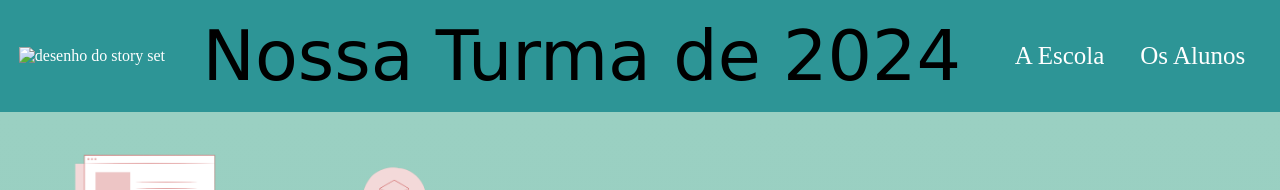
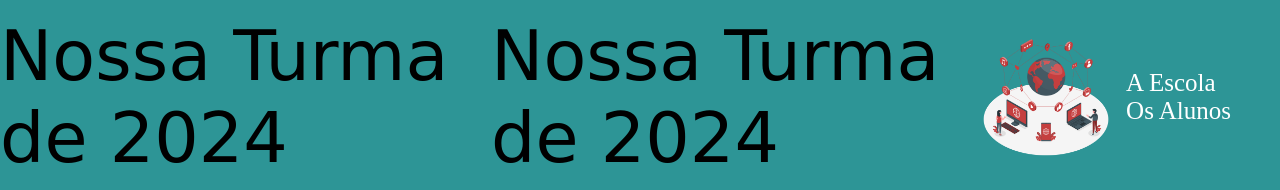
Before and after one commit to isatonietti/2c-2024, a plain HTML site: page index.html in a window 1280 px wide. Shown: the top 190 px of the page. Drawn offline with Linux system fonts and the light colour scheme; a web font is replaced by a local one.

Commit message:
isatonietti

```diff
--- a/index.html
+++ b/index.html
@@ -11,8 +11,9 @@
     </head>
 <body>
         <header class="cabecalho">
-            <img class="matematica2.png" src="" alt="desenho do story set">
             <h1 class="cabecalho_titulo">Nossa Turma de 2024</h1>
+            <h1 class="cabecalho_titulo">Nossa Turma de 2024</h1>
+            <img class="cabecalho_imagem" src="matematica2.png" alt="desenho do story set">
             <ul>
             <li class="cabecalho_lista">A Escola</li>
             <li class="cabecalho_lista">Os Alunos</li>
```
